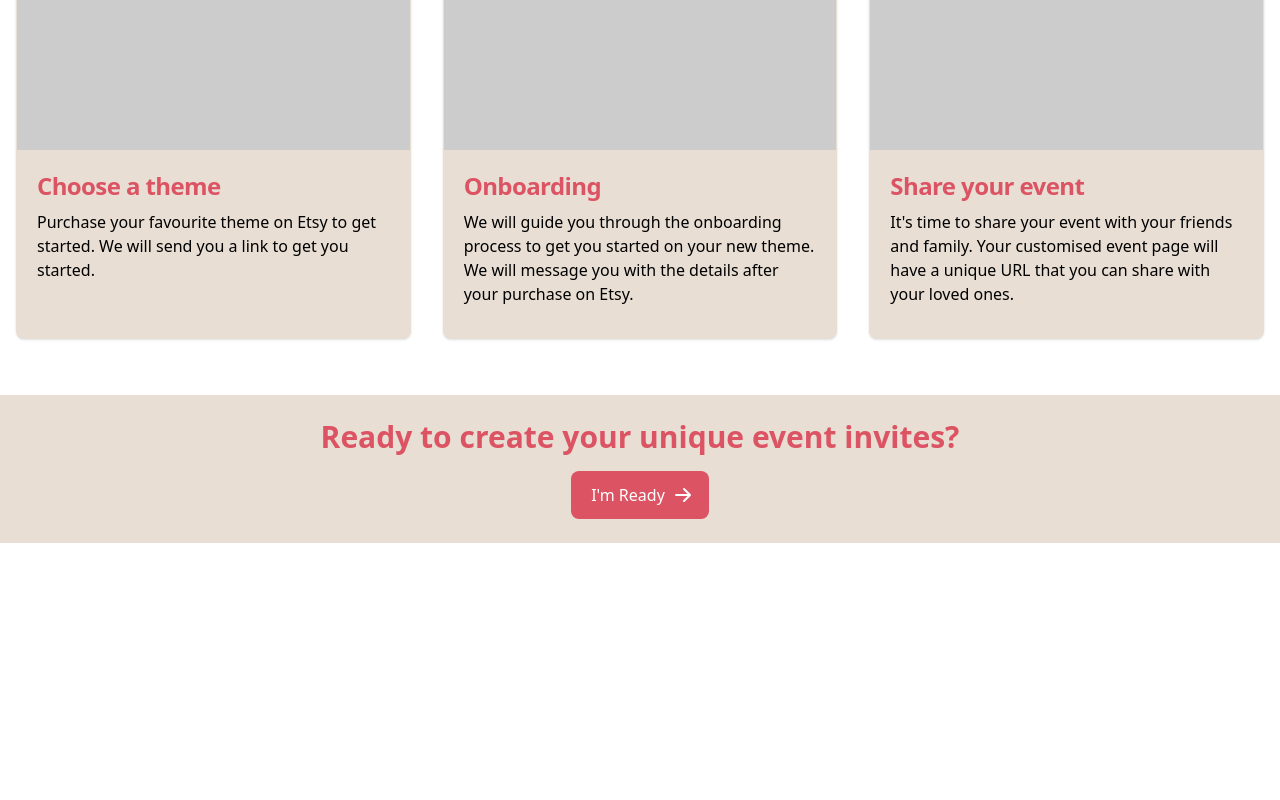
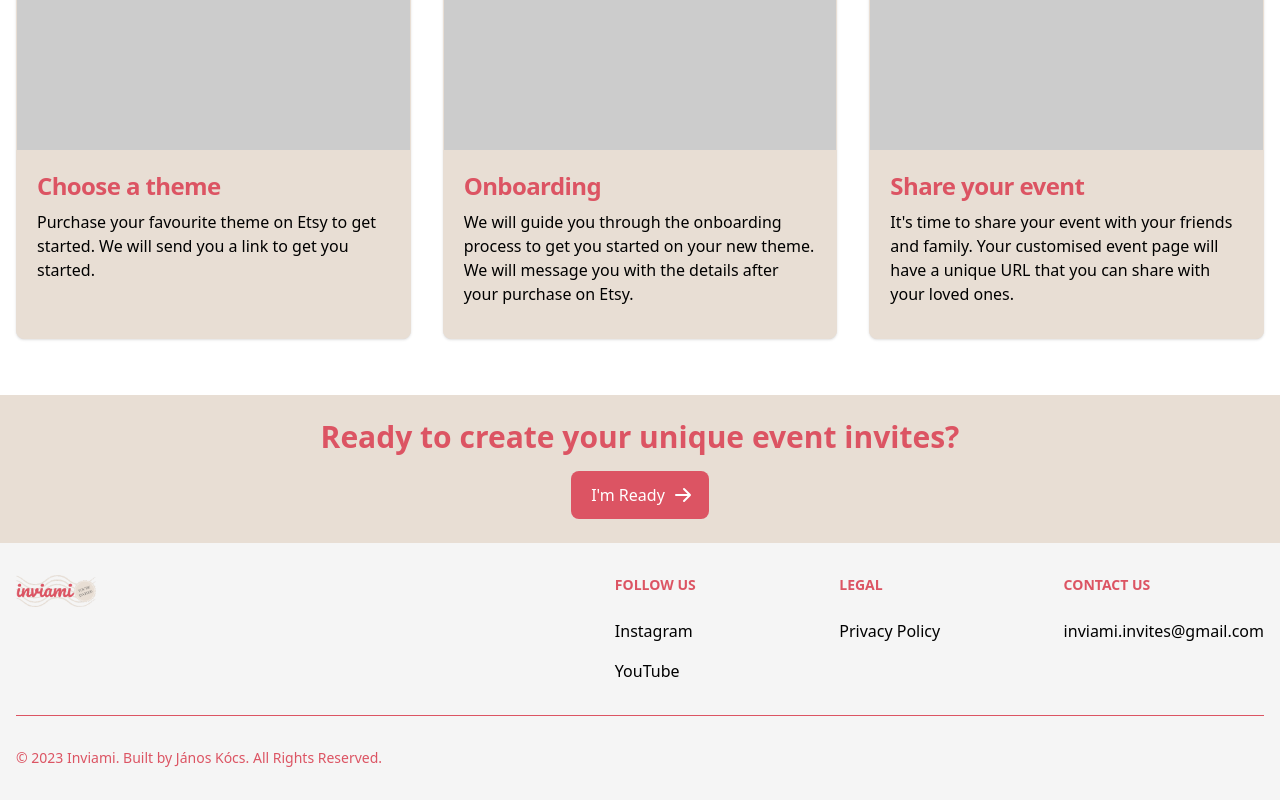
Before and after one commit to janoskocs/inviami-front-end, a React (Vite) app: page / in a window 1280 px wide. Shown: the part 862-1662 px from the top of the page. Before the commit the page ends 1405 px from the top, so only its background shows below. Built offline with nearby package versions, Linux system fonts and the light colour scheme.

Commit message:
feat: implement footer component

```diff
--- a/src/components/Footer/index.tsx
+++ b/src/components/Footer/index.tsx
@@ -1,13 +1,91 @@
+import { Link } from 'react-router-dom';
+
 const Footer = () => {
   return (
-    <footer role="contentinfo">
-      <p>&copy; 2024 All rights reserved.</p>
-      <p>
-        Visit my portfolio at
-        <a href="https://janoskocs.com" target="_blank">
-          janoskocs.com
-        </a>
-      </p>
+    <footer role="contentinfo" className="bg-grey">
+      <div className="mx-auto w-full max-w-screen-xl p-4 py-6 lg:py-8">
+        <div className="md:flex md:justify-between">
+          <div className="mb-6 md:mb-0">
+            <Link to="https://inviami.com/" className="flex items-center">
+              <img
+                src="/inviami_logo_wide_transparent.png"
+                className="h-8 me-3"
+                alt="Inviami Logo"
+              />
+            </Link>
+          </div>
+          <div className="grid grid-cols-2 gap-8 sm:gap-6 sm:grid-cols-3">
+            <div>
+              <h2 className="mb-6 text-sm font-semibold text-primary uppercase">
+                Follow us
+              </h2>
+              <ul className="text-black font-medium">
+                <li className="mb-4">
+                  <Link
+                    to="https://instagram.com/inviami.invites"
+                    className="hover:underline"
+                    target="_blank"
+                    rel="noreferrer"
+                  >
+                    Instagram
+                  </Link>
+                </li>
+                <li>
+                  <Link
+                    to="https://www.youtube.com/channel/UCycUWAt8rJjnTQ_xssS8Ogw"
+                    className="hover:underline"
+                    target="_blank"
+                    rel="noreferrer"
+                  >
+                    YouTube
+                  </Link>
+                </li>
+              </ul>
+            </div>
+            <div>
+              <h2 className="mb-6 text-sm font-semibold text-primary uppercase">
+                Legal
+              </h2>
+              <ul className="text-black font-medium">
+                <li className="mb-4">
+                  <Link to="/privacy" className="hover:underline">
+                    Privacy Policy
+                  </Link>
+                </li>
+              </ul>
+            </div>
+            <div>
+              <h2 className="mb-6 text-sm font-semibold text-primary uppercase">
+                Contact us
+              </h2>
+              <ul className="text-black font-medium">
+                <li className="mb-4">
+                  <Link
+                    to="mailto:inviami.invites@gmail.com"
+                    className="hover:underline"
+                  >
+                    inviami.invites@gmail.com
+                  </Link>
+                </li>
+              </ul>
+            </div>
+          </div>
+        </div>
+        <hr className="my-6 border-primary sm:mx-auto lg:my-8" />
+        <div className="sm:flex sm:items-center sm:justify-between">
+          <span className="text-sm text-primary sm:text-center">
+            &copy; 2023{' '}
+            <Link to="https://inviami.com" className="hover:underline">
+              Inviami
+            </Link>
+            . Built by{' '}
+            <Link to="https://janoskocs.com" className="hover:underline">
+              János Kócs
+            </Link>
+            . All Rights Reserved.
+          </span>
+        </div>
+      </div>
     </footer>
   );
 };
--- a/src/pages/LandingPage/index.tsx
+++ b/src/pages/LandingPage/index.tsx
@@ -2,6 +2,7 @@ import Hero from './components/Hero';
 import Nav from '@/components/Nav';
 import PurchaseSteps from './components/PurchaseSteps';
 import HeroCTA from './components/HeroCTA';
+import Footer from '@/components/Footer';
 
 const LandingPage = () => {
   return (
@@ -10,6 +11,7 @@ const LandingPage = () => {
       <Hero />
       <PurchaseSteps />
       <HeroCTA />
+      <Footer />
     </>
   );
 };
```
Also changed, not shown: 1 other file (tests, documents, lock files or other folders).
